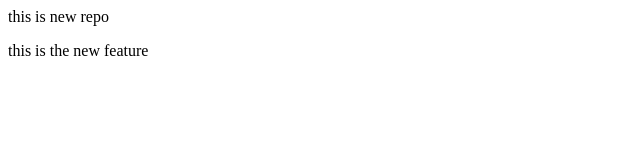
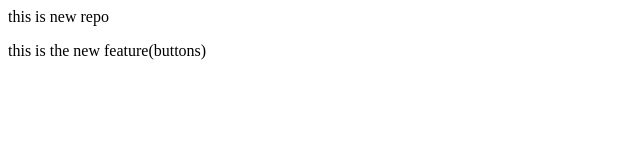
Before and after one commit to NehaMore31/localrepo, a plain HTML site: page index.html in a window 1280 px wide. Shown: the full height of the page, 0-640 px from the left. Drawn offline with Linux system fonts and the light colour scheme.

Commit message:
added in feature2 branch

```diff
--- a/index.html
+++ b/index.html
@@ -1,2 +1,2 @@
 <p>this is new repo </p>
-<p>this is the new feature </p>
+<p>this is the new feature(buttons) </p>
```
